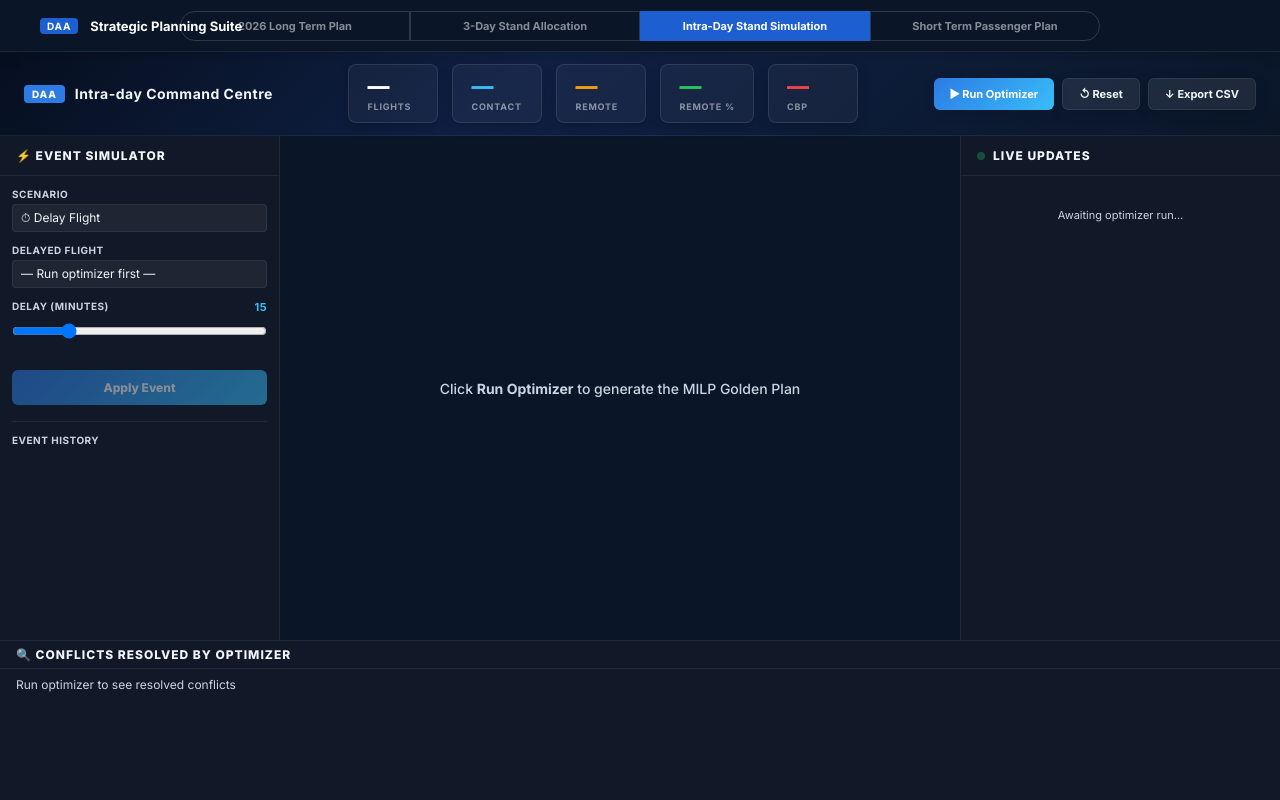
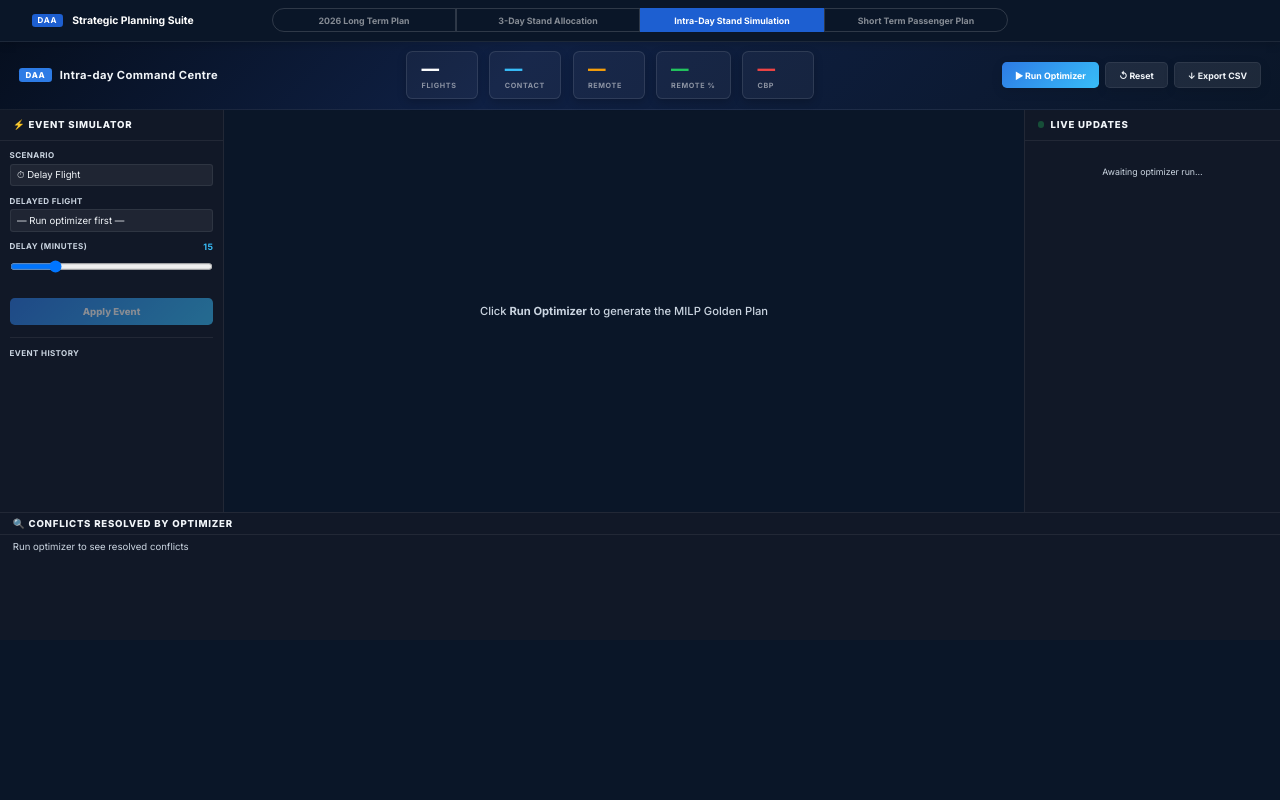
Before and after one commit to deb1295/DAA_Operations_Refined, a Flask app: page /intraday in a window 1280 px wide. Run offline with Flask 3, Linux system fonts and the light colour scheme.

Commit message:
Add files via upload

```diff
--- a/DAA_Operations_Analytics/web/templates/3day.html
+++ b/DAA_Operations_Analytics/web/templates/3day.html
@@ -44,6 +44,7 @@
             font-size: 13px;
             line-height: 1.5;
             min-height: 100vh;
+            zoom: 0.8;
         }
 
         /* ── TOP NAVBAR ── */
--- a/DAA_Operations_Analytics/web/templates/forecast_2026.html
+++ b/DAA_Operations_Analytics/web/templates/forecast_2026.html
@@ -46,7 +46,8 @@
       background: #0a1628;
       color: #f1f5f9;
       font-family: 'Inter', sans-serif;
-      line-height: 1.6
+      line-height: 1.6;
+      zoom: 0.8;
     }
 
     /* ── POLICY STUDIO DARK THEME OVERRIDES ── */
--- a/DAA_Operations_Analytics/web/templates/intraday.html
+++ b/DAA_Operations_Analytics/web/templates/intraday.html
@@ -11,7 +11,7 @@
   --bg:#0a1628;--surface:#111827;--surface-light:#0f2044;--glass:rgba(255,255,255,0.05);--border:rgba(255,255,255,0.07);
   --amber:#f59e0b;--text:#f1f5f9;--muted:#cbd5e1;--green:#22c55e;--red:#ef4444;--blue:#2d7be5;--cyan:#38bdf8;
 }
-body{font-family:'Inter',sans-serif;background:var(--bg);color:var(--text);height:100vh;display:flex;flex-direction:column;overflow:hidden}
+body{font-family:'Inter',sans-serif;background:var(--bg);color:var(--text);height:100vh;display:flex;flex-direction:column;overflow:hidden;zoom:0.8}
 
 /* CUSTOM SCROLLBARS */
 ::-webkit-scrollbar { width: 8px; height: 8px; }
--- a/DAA_Operations_Analytics/web/templates/passenger.html
+++ b/DAA_Operations_Analytics/web/templates/passenger.html
@@ -13,7 +13,7 @@
   --amber:#f59e0b;--text:#f1f5f9;--muted:#cbd5e1;--green:#10b981;--red:#ef4444;--blue:#2d7be5;--cyan:#00f2ff;
   --purple:#a855f7;--pink:#ec4899;
 }
-body{font-family:'Inter',sans-serif;background:var(--bg);color:var(--text);height:100vh;display:flex;flex-direction:column;overflow:hidden}
+body{font-family:'Inter',sans-serif;background:var(--bg);color:var(--text);height:100vh;display:flex;flex-direction:column;overflow:hidden;zoom:0.8}
 
 ::-webkit-scrollbar { width: 8px; height: 8px; }
 ::-webkit-scrollbar-track { background: rgba(0, 0, 0, 0.2); border-radius: 4px; }
--- a/DAA_Operations_Analytics/web/templates/plan_ahead_2026.html
+++ b/DAA_Operations_Analytics/web/templates/plan_ahead_2026.html
@@ -612,7 +612,8 @@
             background: #0b0f1a;
             color: #f1f5f9;
             font-size: 13px;
-            line-height: 1.5
+            line-height: 1.5;
+            zoom: 0.8;
         }
 
         /* ── POLICY STUDIO DARK THEME OVERRIDES ── */
```
